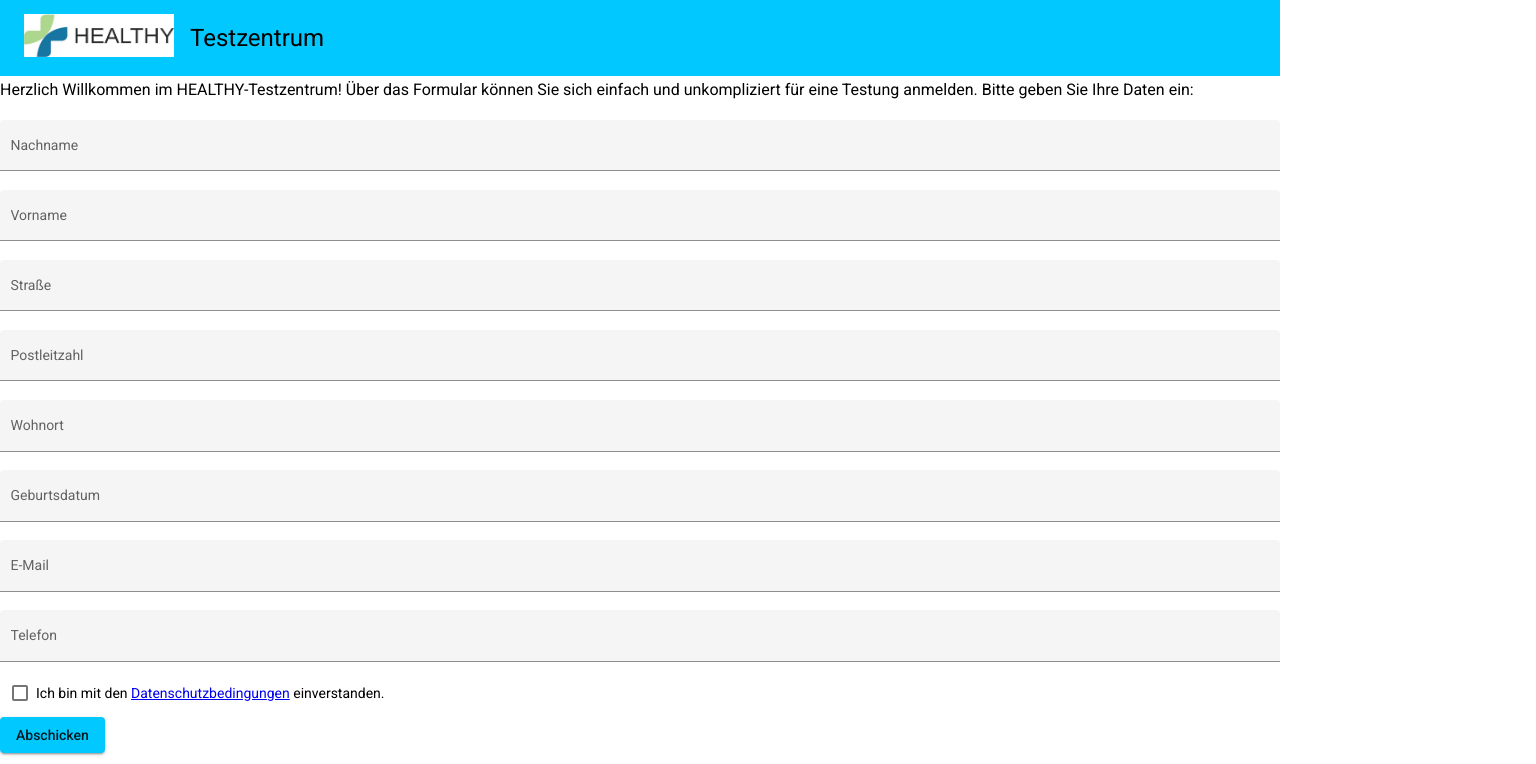
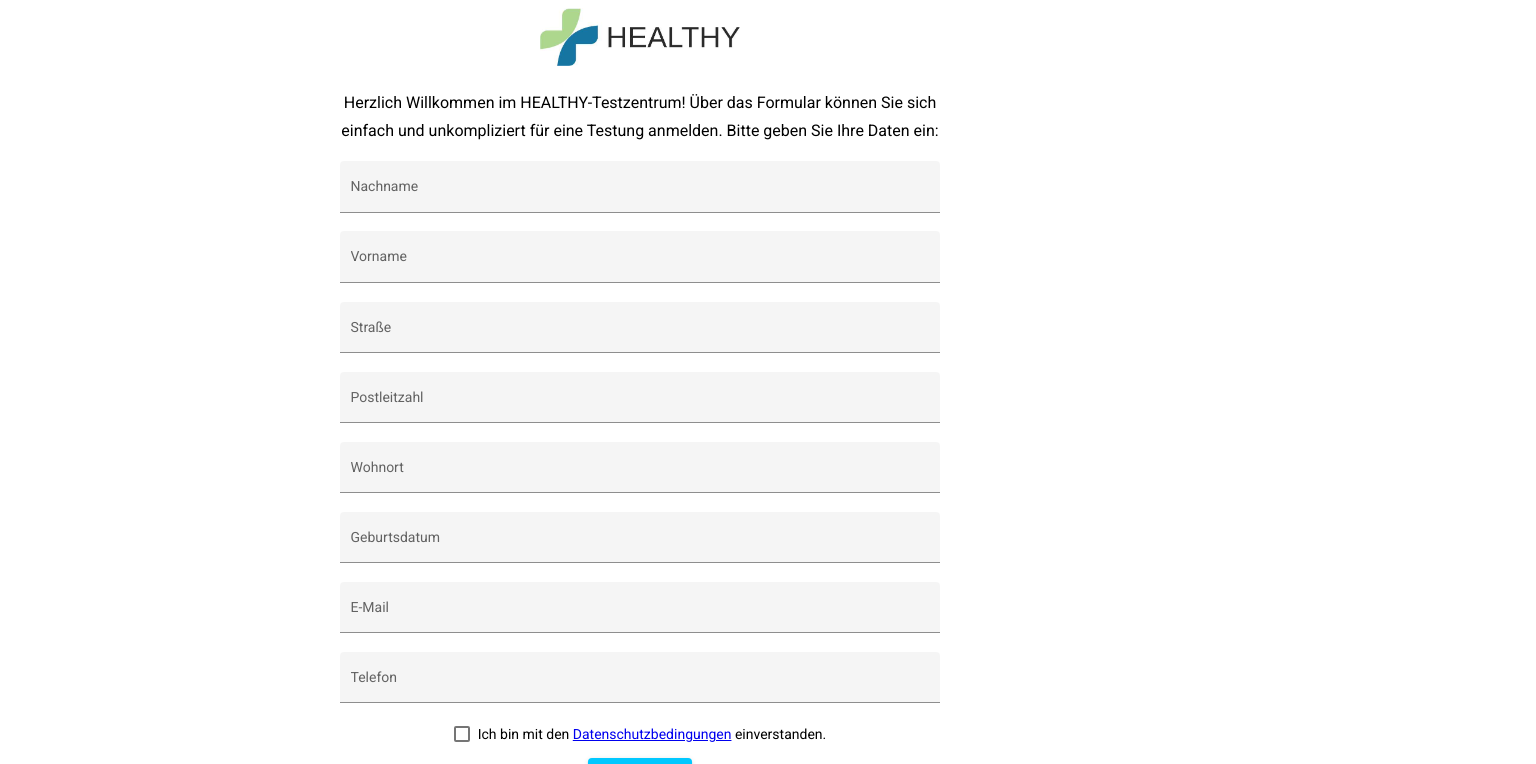
Before and after one commit to msalou/testcenter-frontend, an Angular app: page / in a window 1280 px wide. Shown: the top 764 px of the page, 1536 px wide, since content can reach past the window. Built offline with nearby package versions, Linux system fonts and the light colour scheme.

Commit message:
Style scss

```diff
--- a/src/app/app.component.html
+++ b/src/app/app.component.html
@@ -1,6 +1,5 @@
 <div class="toolbar" role="banner">
-  <a routerLink="/" routerLinkActive="active"><img width="150" alt="Corona Virus Logo" src="../assets/testcenter_logo.jpg"/></a>
-  <h1>Testzentrum</h1>
+  <a routerLink="/" routerLinkActive="active"><img width="200px" alt="Corona Virus Logo" src="../assets/testcenter_logo.jpg"/></a>
 </div>
 
 <div class="router">
--- a/src/app/app.component.scss
+++ b/src/app/app.component.scss
@@ -7,12 +7,14 @@
     top: 0;
     left: 0;
     right: 0;
-    height: 60px;
     display: flex;
     align-items: center;
-    background-color: #01c8ff;
     color: rgb(0, 0, 0);
     font-weight: 600;
+    margin-left: auto;
+    margin-right: auto;
+    text-align: center;
+    display: block;
 }
 
 h1 {
@@ -25,4 +27,7 @@ h1 {
 
 .footer {
     padding: 10px;
+    margin-left: auto;
+    margin-right: auto;
+    text-align: center;
 }
--- a/src/app/components/datenschutz/datenschutz.component.scss
+++ b/src/app/components/datenschutz/datenschutz.component.scss
@@ -1,3 +1,13 @@
+:host {
+  padding: 10px 10px 10px 10px;
+  width: 100vw;
+  max-width: 600px;
+  margin-left: auto;
+  margin-right: auto;
+  text-align: center;
+  display: block;
+}
+
 .back {
   margin: 10px;
 }
--- a/src/app/components/formular/formular.component.html
+++ b/src/app/components/formular/formular.component.html
@@ -125,6 +125,6 @@
     prüfen Sie selber aber regelmäßig die sich laufend ändernden Bedingungen und
     Auflagen.<br />
     Weitere Informationen finden Sie auf der Homepage des
-    <a href="https://www.rki.de/DE/Home/homepage_node.html">Robert Koch Instituts</a>.
+    <a href="https://www.rki.de/DE/Home/homepage_node.html">Robert-Koch-Instituts</a>.
   </p>
 </div>
--- a/src/app/components/formular/formular.component.scss
+++ b/src/app/components/formular/formular.component.scss
@@ -1,3 +1,13 @@
+:host, iframe, img {
+    padding: 10px 10px 10px 10px;
+    width: 100vw;
+    max-width: 600px;
+    margin-left: auto;
+    margin-right: auto;
+    text-align: center;
+    display: block;
+}
+
 .input-full-width {
   width: 100%;
 }
@@ -15,12 +25,7 @@ p.error {
   margin: 0px 12px 12px 12px;
 }
 
-.divider {
-  margin-top: 20px;
-  margin-bottom: 20px;
-}
-
-iframe {
+.divider, iframe {
   margin-top: 20px;
   margin-bottom: 20px;
 }
--- a/src/app/components/impressum/impressum.component.scss
+++ b/src/app/components/impressum/impressum.component.scss
@@ -1,3 +1,13 @@
+:host {
+    padding: 10px 10px 10px 10px;
+    width: 100vw;
+    max-width: 600px;
+    margin-left: auto;
+    margin-right: auto;
+    text-align: center;
+    display: block;
+}
+
 .back {
     margin: 10px
 }
```
